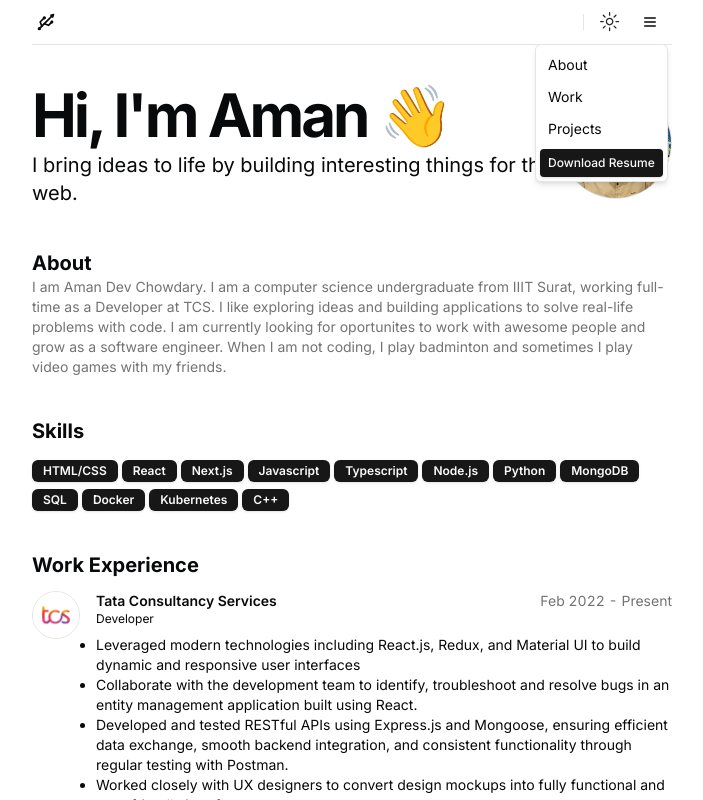
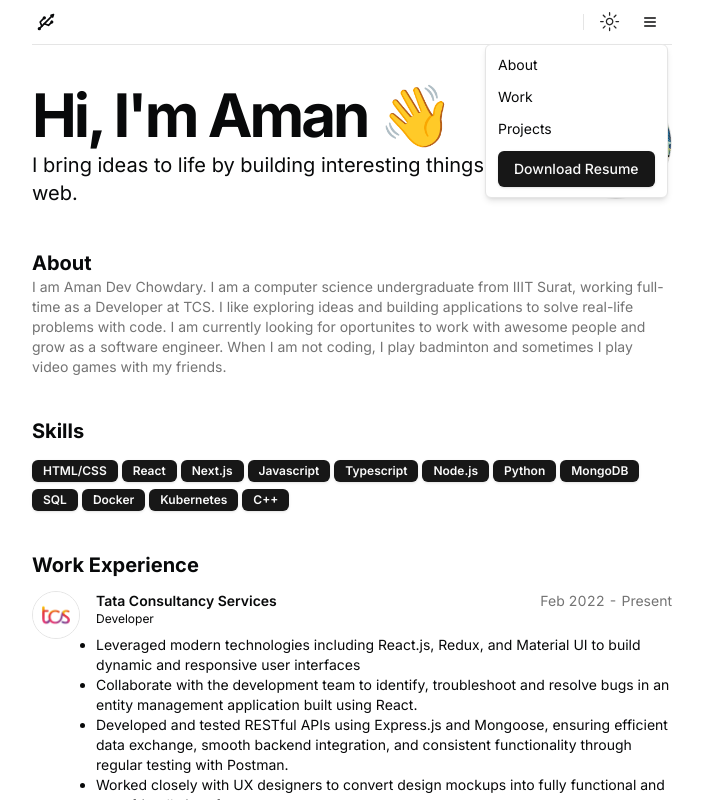
Before and after one commit to AthN3090/athn-portfolio-2.0, a Next.js app: page / in a window 1280 px wide. Both pictures are taken after a click on the button 938 px from the left and 22 px from the top of the page. Shown: the top 800 px of the page, without its empty margins (288-991 px from the left). Built offline with nearby package versions, Linux system fonts and the light colour scheme.

Commit message:
resume hyperlink fixed

```diff
--- a/src/components/navbar.tsx
+++ b/src/components/navbar.tsx
@@ -97,9 +97,13 @@
                 </DropdownMenuItem>
                 <DropdownMenuItem asChild className="cursor-pointer"><Link href="/#work">Work</Link></DropdownMenuItem>
                 <DropdownMenuItem asChild className="cursor-pointer"><Link href="/#work">Projects</Link></DropdownMenuItem>
-                <DropdownMenuItem asChild className="cursor-pointer mt-1"><Button className="text-xs h-7">
-              Download Resume
-            </Button></DropdownMenuItem>
+                <DropdownMenuItem asChild className="cursor-pointer">
+                  <a href="/Aman_Dev_Chowdhary_Resume.pdf" target="_blank">
+                    <Button className="text-sm">
+                      Download Resume
+                    </Button>
+                  </a>
+            </DropdownMenuItem>
 
               </DropdownMenuContent>
             </DropdownMenu>
```
